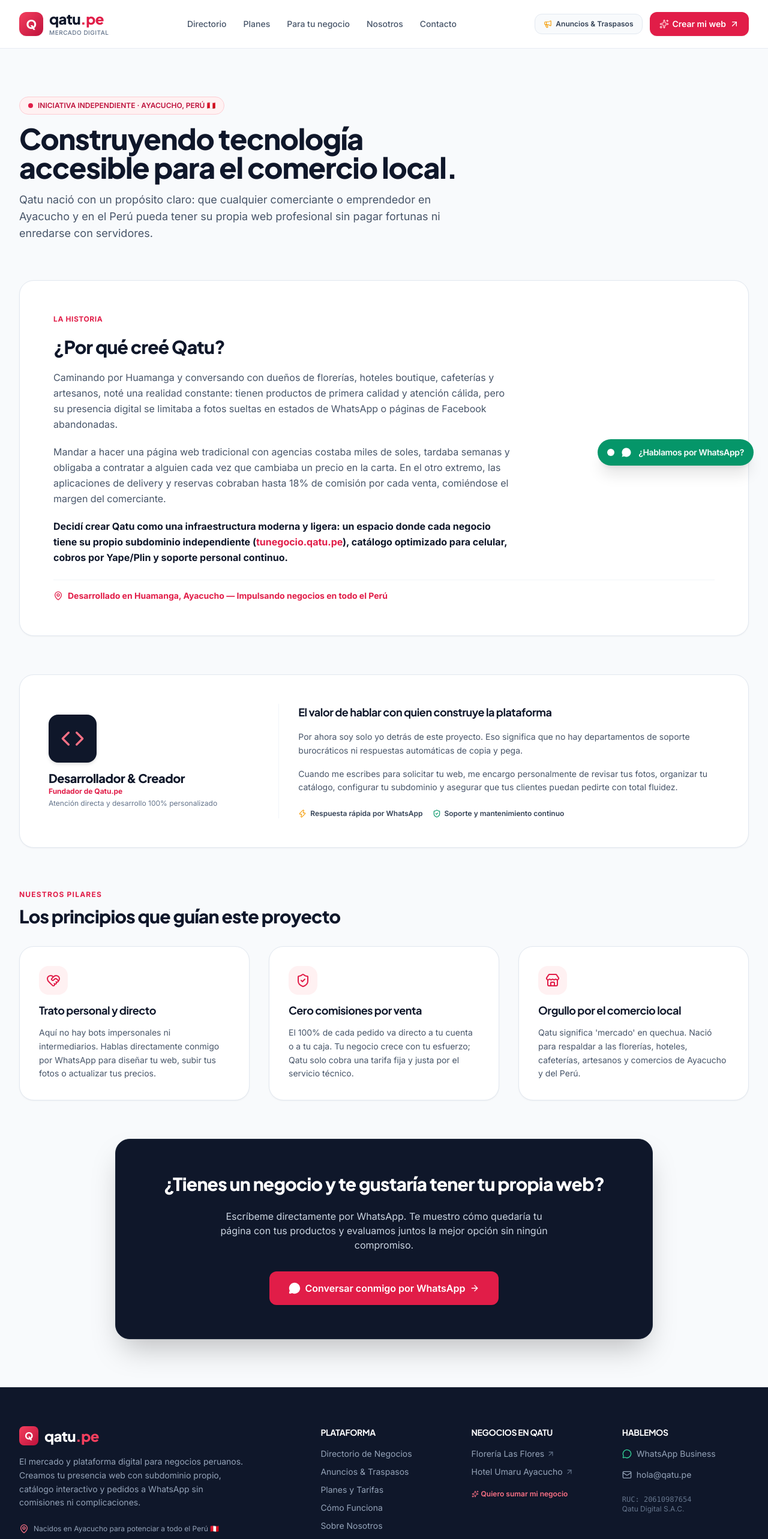
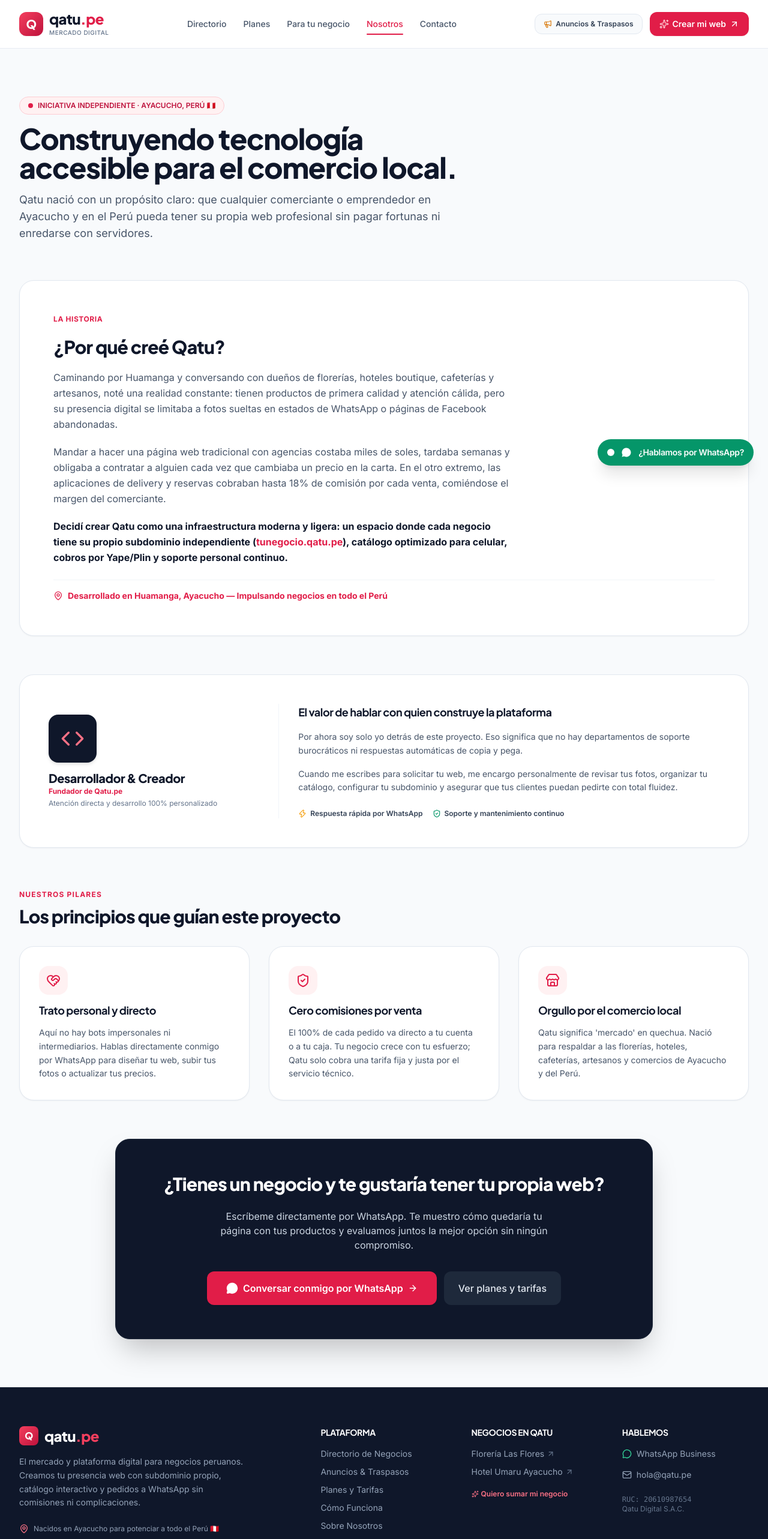
Before and after one commit to radogpk/qatuweb, a Next.js app: page /nosotros in a window 1280 px wide. Shown: the top 2565 px of the page at 60% size. Built offline with nearby package versions, Linux system fonts and the light colour scheme.

Commit message:
perf: optimize navigation speed, image formats, bundle size, and aggressive prefetching

```diff
--- a/src/app/directorio/page.tsx
+++ b/src/app/directorio/page.tsx
@@ -55,6 +55,7 @@ export default async function DirectorioPage() {
 
           <Link
             href="/para-tu-negocio"
+            prefetch={true}
             className="shrink-0 px-6 py-3.5 rounded-xl bg-brand-600 hover:bg-brand-700 text-white text-sm font-semibold shadow-card hover:shadow-card-hover flex items-center gap-2 transition-all active:scale-95"
           >
             <span>Ver cómo funciona</span>
--- a/src/app/nosotros/page.tsx
+++ b/src/app/nosotros/page.tsx
@@ -174,7 +174,7 @@ export default function NosotrosPage() {
           <p className="text-sm sm:text-base text-slate-300 max-w-xl mx-auto leading-relaxed">
             Escríbeme directamente por WhatsApp. Te muestro cómo quedaría tu página con tus productos y evaluamos juntos la mejor opción sin ningún compromiso.
           </p>
-          <div className="pt-2">
+          <div className="pt-2 flex flex-col sm:flex-row items-center justify-center gap-3">
             <a
               href={getWhatsAppUrl("Hola, leí sobre el proyecto Qatu y me gustaría conversar sobre una página web para mi negocio.")}
               target="_blank"
@@ -185,6 +185,13 @@ export default function NosotrosPage() {
               <span>Conversar conmigo por WhatsApp</span>
               <ArrowRight className="w-4 h-4" />
             </a>
+            <Link
+              href="/planes"
+              prefetch={true}
+              className="inline-flex items-center gap-2 px-6 py-4 rounded-xl bg-slate-800 hover:bg-slate-700 text-slate-200 text-sm sm:text-base font-medium transition-all"
+            >
+              <span>Ver planes y tarifas</span>
+            </Link>
           </div>
         </div>
 
--- a/src/app/planes/page.tsx
+++ b/src/app/planes/page.tsx
@@ -144,6 +144,7 @@ export default function PlanesPage() {
           <div className="pt-2">
             <Link
               href="/contacto"
+              prefetch={true}
               className="inline-flex items-center gap-2 px-6 py-3.5 rounded-xl bg-slate-900 hover:bg-slate-800 text-white text-sm font-semibold shadow-card transition-all"
             >
               <span>Hablar con un asesor de Qatu</span>
--- a/src/components/home/ClassifiedsPreview.tsx
+++ b/src/components/home/ClassifiedsPreview.tsx
@@ -28,6 +28,7 @@ export function ClassifiedsPreview() {
           <div className="flex items-center gap-3">
             <Link
               href="/anuncios"
+              prefetch={true}
               className="inline-flex items-center gap-2 px-5 py-2.5 rounded-xl bg-white hover:bg-slate-100 border border-slate-300 text-slate-800 text-sm font-semibold shadow-xs transition-all group active:scale-95"
             >
               <span>Ver todos los avisos</span>
--- a/src/components/home/FeaturedGrid.tsx
+++ b/src/components/home/FeaturedGrid.tsx
@@ -30,6 +30,7 @@ export function FeaturedGrid({ businesses }: FeaturedGridProps) {
           <div>
             <Link
               href="/directorio"
+              prefetch={true}
               className="inline-flex items-center gap-2 px-5 py-2.5 rounded-xl bg-slate-900 hover:bg-slate-800 text-white text-sm font-semibold shadow-card hover:shadow-card-hover transition-all group active:scale-95"
             >
               <span>Ver directorio completo</span>
--- a/src/components/home/HeroSection.tsx
+++ b/src/components/home/HeroSection.tsx
@@ -180,6 +180,7 @@ export function HeroSection() {
             </div>
             <Link
               href="/directorio"
+              prefetch={true}
               className="text-xs sm:text-sm font-semibold text-brand-600 hover:text-brand-700 hover:underline flex items-center gap-1"
             >
               <span>Ver todos los negocios</span>
@@ -202,6 +203,7 @@ export function HeroSection() {
                     src={store.image}
                     alt={store.name}
                     fill
+                    priority={idx === 0}
                     className="object-cover group-hover:scale-105 transition-transform duration-500"
                     sizes="(max-width: 768px) 100vw, 33vw"
                   />
--- a/src/components/home/PricingPreview.tsx
+++ b/src/components/home/PricingPreview.tsx
@@ -113,6 +113,7 @@ export function PricingPreview() {
         <div className="mt-12 text-center">
           <Link
             href="/planes"
+            prefetch={true}
             className="inline-flex items-center gap-2 text-sm font-semibold text-brand-600 hover:text-brand-700 hover:underline"
           >
             <span>Ver tabla comparativa detallada de todos los planes</span>
--- a/src/components/home/StepsSection.tsx
+++ b/src/components/home/StepsSection.tsx
@@ -80,6 +80,7 @@ export function StepsSection() {
         <div className="mt-12 text-center">
           <Link
             href="/para-tu-negocio"
+            prefetch={true}
             className="inline-flex items-center gap-2 text-sm font-semibold text-brand-600 hover:text-brand-700 hover:underline"
           >
             <span>Conoce los requisitos detallados y preguntas frecuentes</span>
--- a/src/components/layout/Navbar.tsx
+++ b/src/components/layout/Navbar.tsx
@@ -2,18 +2,20 @@
 
 import { useState } from "react";
 import Link from "next/link";
+import { usePathname } from "next/navigation";
 import { siteConfig, getWhatsAppUrl } from "@/lib/config/site";
 import { Menu, X, ArrowUpRight, Sparkles, Store, Megaphone } from "lucide-react";
 
 export function Navbar() {
   const [isOpen, setIsOpen] = useState(false);
+  const pathname = usePathname();
 
   return (
     <header className="sticky top-0 z-50 bg-white/95 backdrop-blur-md border-b border-slate-200/80 transition-all">
       <div className="max-w-7xl mx-auto px-4 sm:px-6 lg:px-8">
         <div className="flex items-center justify-between h-20">
           {/* Brand Wordmark */}
-          <Link href="/" className="group flex items-center gap-2.5">
+          <Link href="/" prefetch={true} className="group flex items-center gap-2.5">
             <div className="w-10 h-10 rounded-xl bg-gradient-to-br from-brand-500 to-brand-700 flex items-center justify-center text-white font-heading font-extrabold text-xl shadow-card group-hover:scale-105 transition-transform">
               Q
             </div>
@@ -29,24 +31,40 @@ export function Navbar() {
 
           {/* Desktop Navigation */}
           <nav className="hidden md:flex items-center gap-7">
-            {siteConfig.navLinks.map((link) => (
+            {siteConfig.navLinks.map((link) => {
+              const isActive = pathname === link.href;
+              return (
                 <Link
                   key={link.href}
                   href={link.href}
-                className="text-sm font-medium text-slate-600 hover:text-slate-900 transition-colors py-1 hover:font-semibold"
+                  prefetch={true}
+                  className={`text-sm font-medium transition-colors py-1 relative ${
+                    isActive
+                      ? "text-brand-600 font-bold"
+                      : "text-slate-600 hover:text-slate-900 hover:font-semibold"
+                  }`}
                 >
                   {link.label}
+                  {isActive && (
+                    <span className="absolute -bottom-1 left-0 right-0 h-0.5 bg-brand-600 rounded-full animate-in fade-in" />
+                  )}
                 </Link>
-            ))}
+              );
+            })}
           </nav>
 
           {/* CTA Action Buttons */}
           <div className="hidden md:flex items-center gap-3">
             <Link
               href="/anuncios"
-              className="inline-flex items-center gap-1.5 px-3.5 py-2 text-xs font-semibold text-slate-700 hover:text-slate-900 bg-slate-50 hover:bg-slate-100 rounded-xl border border-slate-200 transition-all"
+              prefetch={true}
+              className={`inline-flex items-center gap-1.5 px-3.5 py-2 text-xs font-semibold rounded-xl border transition-all ${
+                pathname === "/anuncios"
+                  ? "bg-amber-100/70 border-amber-300 text-amber-900 shadow-xs"
+                  : "text-slate-700 hover:text-slate-900 bg-slate-50 hover:bg-slate-100 border-slate-200"
+              }`}
             >
-              <Megaphone className="w-3.5 h-3.5 text-amber-500" />
+              <Megaphone className="w-3.5 h-3.5 text-amber-600" />
               <span>Anuncios & Traspasos</span>
             </Link>
 
@@ -66,7 +84,7 @@ export function Navbar() {
           <div className="flex md:hidden">
             <button
               onClick={() => setIsOpen(!isOpen)}
-              className="p-2.5 rounded-xl text-slate-700 hover:text-slate-900 hover:bg-slate-100 transition-colors"
+              className="p-2.5 rounded-xl text-slate-700 hover:text-slate-900 hover:bg-slate-100 transition-colors cursor-pointer"
               aria-label="Abrir menú de navegación"
             >
               {isOpen ? <X className="w-6 h-6" /> : <Menu className="w-6 h-6" />}
@@ -79,28 +97,41 @@ export function Navbar() {
       {isOpen && (
         <div className="md:hidden border-b border-slate-200 bg-white px-4 pt-3 pb-6 space-y-3 shadow-lg animate-in slide-in-from-top-2 duration-200">
           <nav className="flex flex-col space-y-1">
-            {siteConfig.navLinks.map((link) => (
+            {siteConfig.navLinks.map((link) => {
+              const isActive = pathname === link.href;
+              return (
                 <Link
                   key={link.href}
                   href={link.href}
+                  prefetch={true}
                   onClick={() => setIsOpen(false)}
-                className="px-3 py-2.5 rounded-xl text-sm font-medium text-slate-700 hover:bg-slate-50 hover:text-slate-900 transition-colors"
+                  className={`px-3 py-2.5 rounded-xl text-sm font-medium transition-colors ${
+                    isActive
+                      ? "bg-brand-50 text-brand-700 font-bold"
+                      : "text-slate-700 hover:bg-slate-50 hover:text-slate-900"
+                  }`}
                 >
                   {link.label}
                 </Link>
-            ))}
+              );
+            })}
 
             <Link
               href="/anuncios"
+              prefetch={true}
               onClick={() => setIsOpen(false)}
-              className="px-3 py-2.5 rounded-xl text-sm font-medium text-slate-800 bg-amber-50/60 hover:bg-amber-100/60 transition-colors flex items-center justify-between"
+              className={`px-3 py-2.5 rounded-xl text-sm font-medium transition-colors flex items-center justify-between ${
+                pathname === "/anuncios"
+                  ? "bg-amber-100/80 text-amber-900 font-bold"
+                  : "text-slate-800 bg-amber-50/60 hover:bg-amber-100/60"
+              }`}
             >
               <span className="flex items-center gap-2">
                 <Megaphone className="w-4 h-4 text-amber-600" />
                 <span>Anuncios & Traspasos</span>
               </span>
               <span className="text-[10px] uppercase tracking-wider font-bold px-2 py-0.5 rounded-md bg-amber-500 text-white">
-                Nuevo
+                Oportunidades
               </span>
             </Link>
           </nav>
```
Also changed, not shown: next.config.ts (+20 -0 lines), src/components/layout/Footer.tsx (+8 -7 lines). Lines whose indentation alone changed are shown as unchanged.
